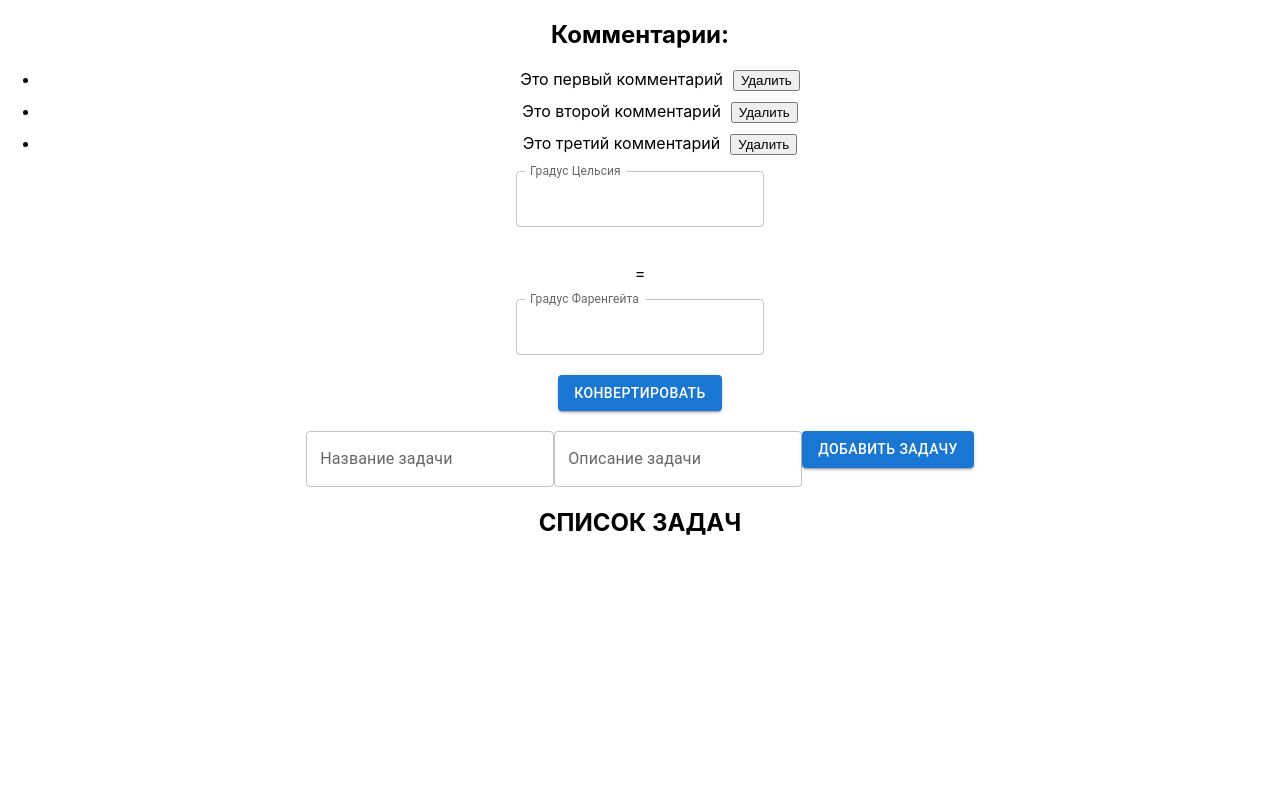
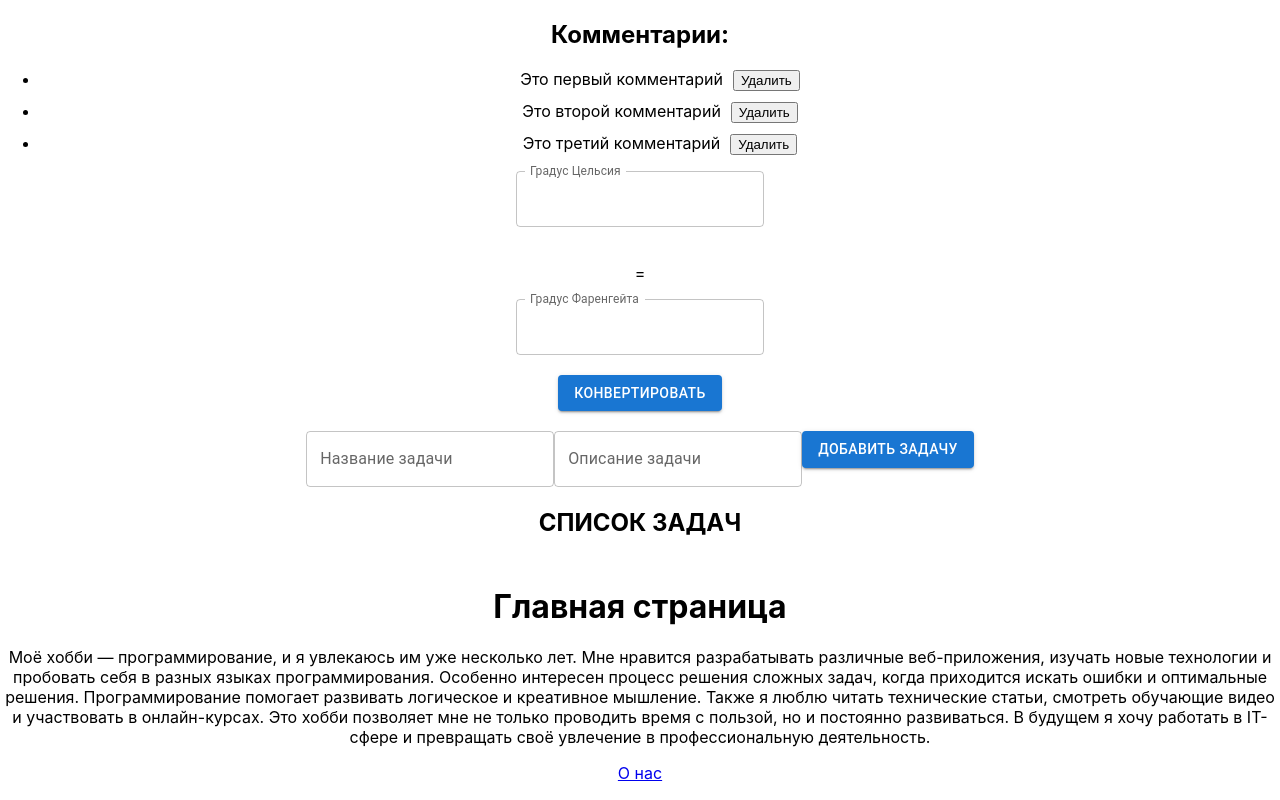
Before and after one commit to ShvetsovaTatiana/DZ_React, a React (Create React App) app: page / in a window 1280 px wide. Built offline with nearby package versions, Linux system fonts and the light colour scheme.

Commit message:
changed package-lock.json package.json src/App.js

```diff
--- a/package.json
+++ b/package.json
@@ -13,6 +13,7 @@
     "@testing-library/user-event": "^13.5.0",
     "react": "^19.1.0",
     "react-dom": "^19.1.0",
+    "react-router-dom": "^7.6.1",
     "react-scripts": "5.0.1",
     "web-vitals": "^2.1.4"
   },
--- a/src/App.js
+++ b/src/App.js
@@ -3,6 +3,10 @@
 import CommentsList from './componets/CommentsList';
 import TemperatureConverter from './componets/TemperatureConverter';
 import TodoList from './componets/TodoList';
+import { BrowserRouter, Routes, Route } from "react-router-dom";
+import HomePage from './componets/HomePage';
+import AboutPage from './componets/AboutPage';
+
 
 function App() {
   return (
@@ -10,6 +14,12 @@
       <CommentsList />
       <TemperatureConverter />
       <TodoList />
+      <BrowserRouter>
+        <Routes>
+          <Route path="/" element={<HomePage />} />
+          <Route path="/about" element={<AboutPage />} />
+        </Routes>
+      </BrowserRouter>
     </div>
   );
 }
```
Also changed, not shown: 1 other file (tests, documents, lock files or other folders).
